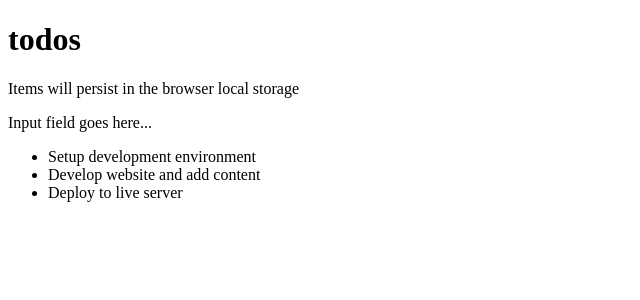
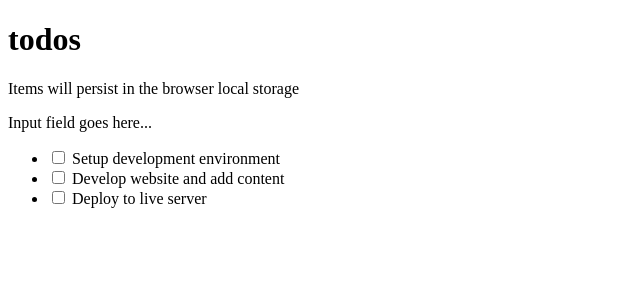
Before and after one commit to badger-99/todo_list-react, a React (Vite) app: page / in a window 1280 px wide. Shown: the top 300 px of the page, without its empty margins (0-640 px from the left). Built offline with nearby package versions, Linux system fonts and the light colour scheme.

Commit message:
Add checkbox

```diff
--- a/src/components/ListItem.jsx
+++ b/src/components/ListItem.jsx
@@ -1,6 +1,6 @@
 const ListItem = ({id, title}) => {
   return (
-    <li>{ title }</li>
+    <li> <input type="checkbox" id={id} /> { title }</li>
   )
 }
 export default ListItem
```
